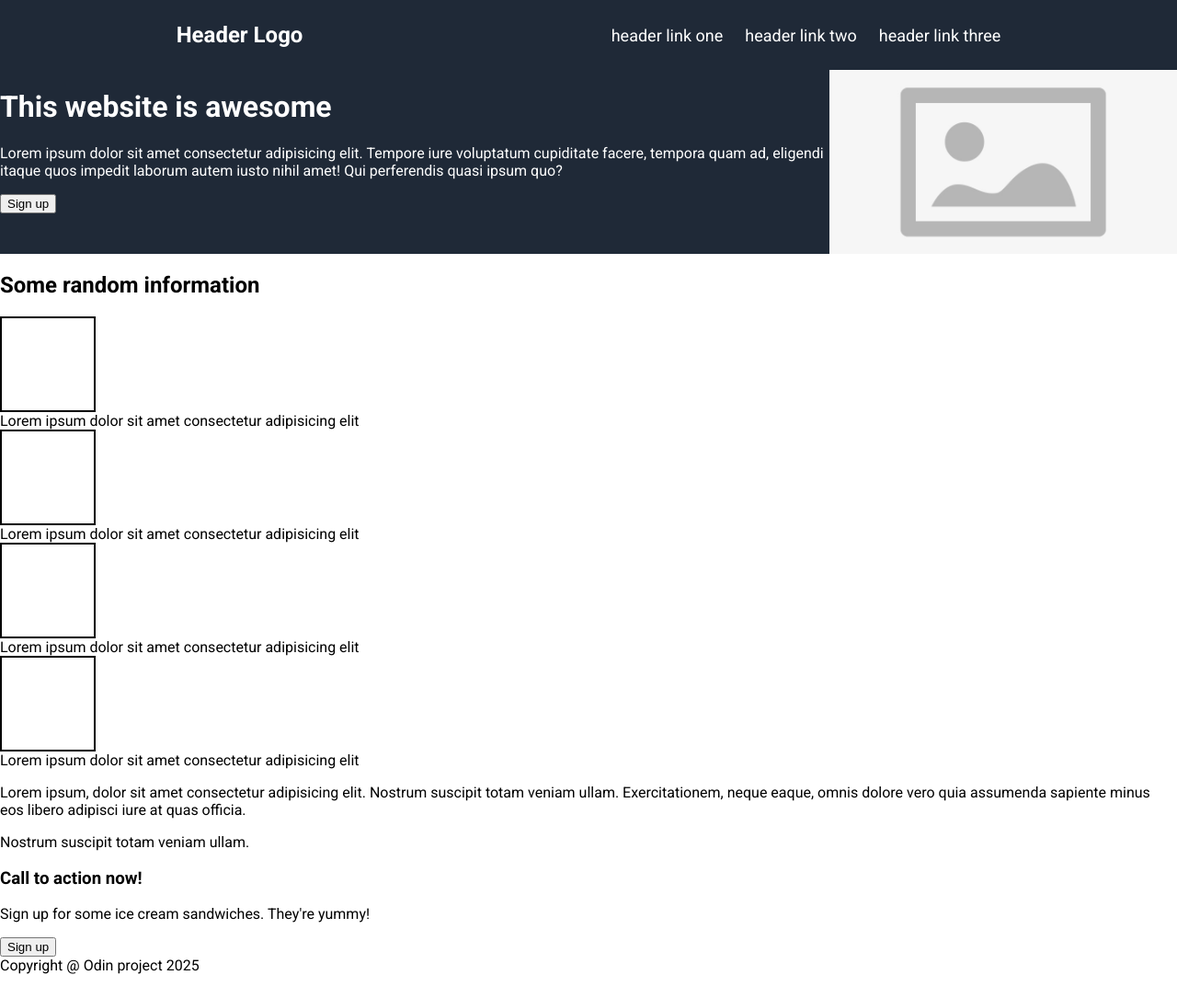
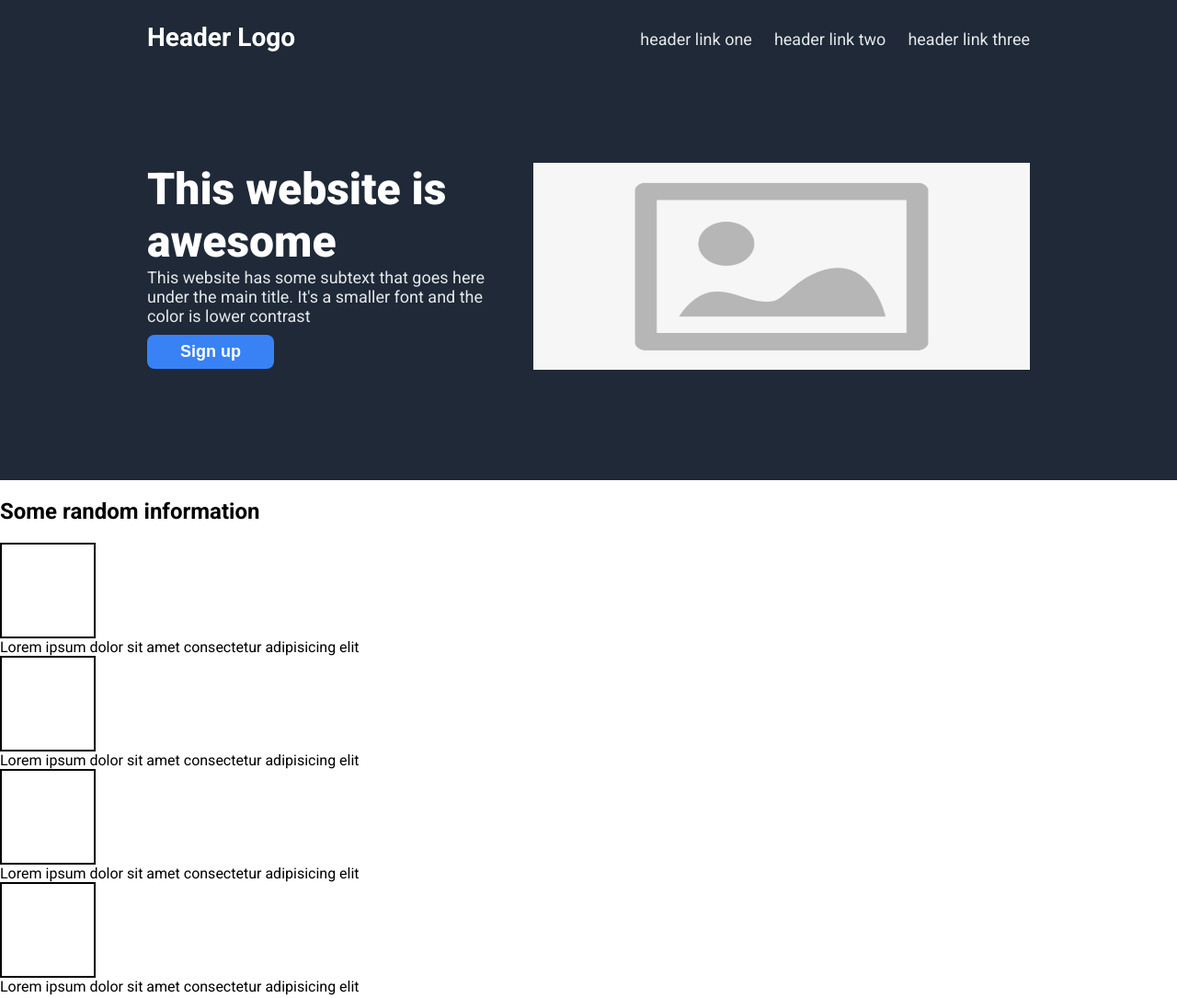
Before and after one commit to mell-0/Landing-Page, a plain HTML site: page index.html in a window 1280 px wide. Shown: the top 1085 px of the page at 92% size. Before the commit the page ends 1059 px from the top, so only its background shows below. Drawn offline with Linux system fonts and the light colour scheme.

Commit message:
finished first section
the top part is done with the header, links, title, description, & image

```diff
--- a/index.html
+++ b/index.html
@@ -13,6 +13,9 @@
 
 </head>
 <body>
+
+    <div class="first-container">
+
         <div class="first-box">
 
             <div class="header">
@@ -25,21 +28,23 @@
                 </ul>
             </div>
 
-        <div class="inner-first-box">
+            <div class="inner-first">
 
-            <div>
-                <h1>This website is awesome</h1>
+                <div class="inner-second">
+                    <h1 class="title">This website is awesome</h1>
 
                     <p>
-                    Lorem ipsum dolor sit amet consectetur adipisicing elit. Tempore iure voluptatum cupiditate
-                    facere, tempora quam ad, eligendi itaque quos impedit laborum autem iusto nihil amet! Qui perferendis
-                    quasi ipsum quo?
+                        This website has some subtext that goes here under the main title. It's a smaller font and the color is
+                        lower contrast
                     </p>
 
-                <button>Sign up</button>
+                    <button class="button first">Sign up</button>
                 </div>
 
-            <img src="./images/place-holder.png" height="200px">
+                <img src="./images/place-holder.png" height="225px" width="540px">
+
+            </div>
+
         </div>
 
     </div>
--- a/styles.css
+++ b/styles.css
@@ -1,28 +1,14 @@
 body {
     /* getting rid of default browser margins so no gap on top or sides */
     margin: 0;
+    padding: 0;
 
     font-family: "Roboto";
 }
 
-.header {
-    /* color: white; */
-    padding: 24px;
-
-    display: flex;
-    justify-content: space-around;
-    align-items: center;
-}
-
-.header h3 {
-    margin: 0;
-    font-size: 24px;
-
-}
-
 a {
     text-decoration: none;
-    color: white;
+    color: #E5E7EB;
     font-size: 18px;
   }
 
@@ -35,12 +21,72 @@ ul {
     gap: 24px;
 }
 
-.first-box {
-    background-color: #1f2937;
+.first-box .header {
+    font-size: 24px;
+    padding-top: 24px;
+    margin-bottom: 48px;
+
+    display: flex;
+    justify-content: space-between;
+    align-items: center;
+}
+
+.header h3 {
+    margin: 0;
+}
+
+.header,
+.title {
     color: white;
 }
 
-.inner-first-box {
-    flex: 1;
+.title {
+    font-size: 48px;
+    font-weight: 900;
+    margin: 0;
+}
+
+.first-container {
+    background-color: #1F2937;
+
     display: flex;
+    justify-content: center;
+    align-items: center;
 }
+
+.first-box {
+    /* background-color: #1F2937; */
+    color: #E5E7EB;
+    font-size: 18px;
+
+    width: 75%;
+}
+
+.first-box .inner-first {
+    display: flex;
+    justify-content: space-between;
+
+    margin-top: 120px;
+    margin-bottom: 120px;
+}
+
+.first-box .inner-second {
+    width: 40%;
+}
+
+.first-box .inner-second p {
+    margin: 0;
+    margin-bottom: 10px;
+}
+
+.button {
+    background-color: #3882F6;
+    color: white;
+
+    font-size: 18px;
+    font-weight:600;
+
+    padding: 8px 36px;
+    border-radius: 8px;
+    border-width: 0;
+}
```
Lines whose indentation alone changed are shown as unchanged.
